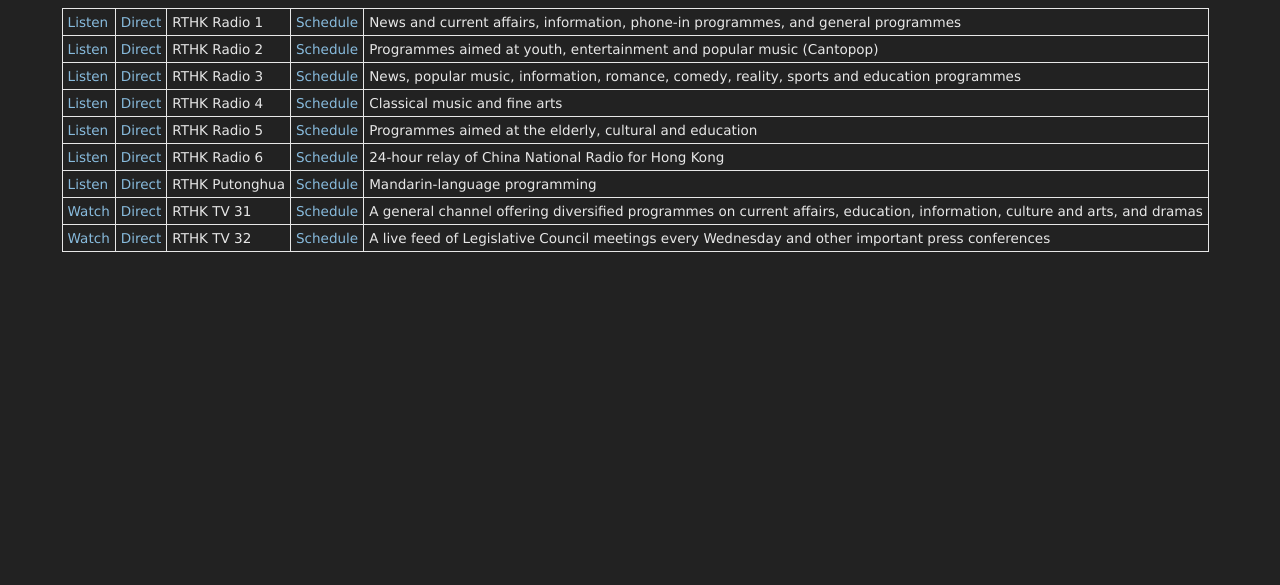
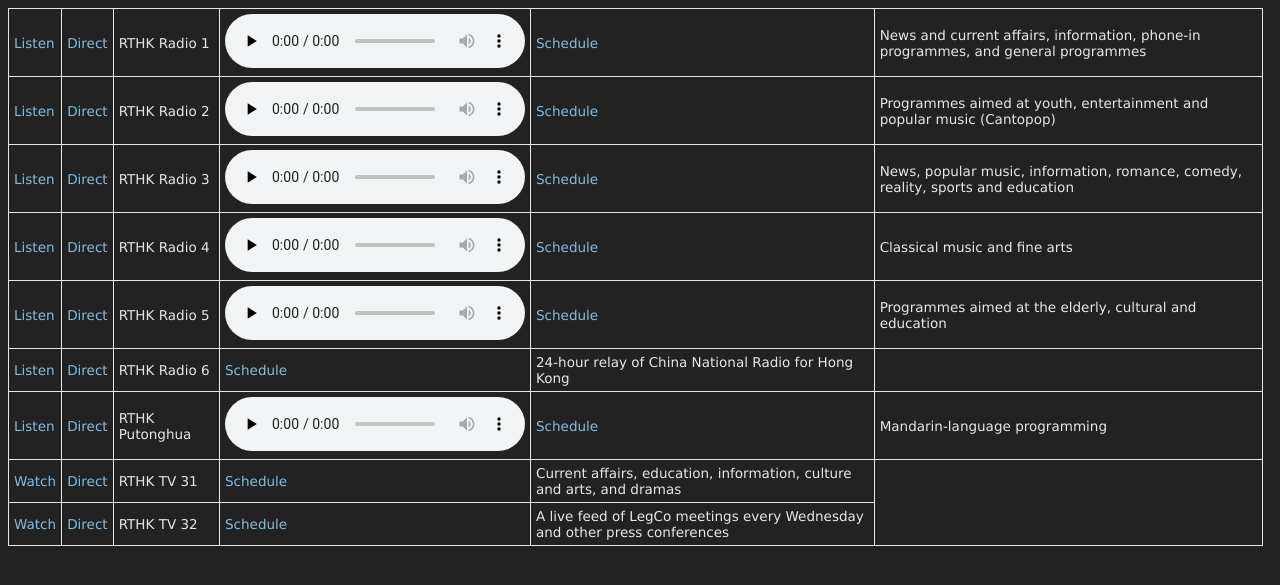
Before and after one commit to danburd/danburd.github.io, a Jekyll site: the page rthk.html, which Jekyll copies as it is, in a window 1280 px wide. Shown: the top 585 px of the page. Built offline with Jekyll 4.4.1, drawn with Linux system fonts in a browser that asks for light colours.

Commit message:
Added mp3 streams

```diff
--- a/rthk.html
+++ b/rthk.html
@@ -19,30 +19,35 @@
    <td><a href="/hlsjsaudio.html?stream=https://rthkaudio1-lh.akamaihd.net/i/radio1_1@355864/master.m3u8">Listen</a></td>
    <td><a href="https://rthkaudio1-lh.akamaihd.net/i/radio1_1@355864/master.m3u8" type="audio/mpeg">Direct</a></td>
    <td>RTHK Radio 1</td>
+   <td><audio controls preload="none"><source src="http://stm.rthk.hk/radio1" type="audio/mpeg"></audio></td>
    <td><a href="https://www.rthk.hk/radio/radio1?lang=en">Schedule</a></td>
    <td>News and current affairs, information, phone-in programmes, and general programmes</td>
   </tr>
    <td><a href="/hlsjsaudio.html?stream=https://rthkaudio2-lh.akamaihd.net/i/radio2_1@355865/master.m3u8">Listen</a></td>
    <td><a href="https://rthkaudio2-lh.akamaihd.net/i/radio2_1@355865/master.m3u8" type="audio/mpeg">Direct</a></td>
    <td>RTHK Radio 2</td>
+   <td><audio controls preload="none"><source src="http://stm.rthk.hk/radio2" type="audio/mpeg"></audio></td>
    <td><a href="https://www.rthk.hk/radio/radio2?lang=en">Schedule</a></td>
    <td>Programmes aimed at youth, entertainment and popular music (Cantopop)</td>
   </tr>
    <td><a href="/hlsjsaudio.html?stream=https://rthkaudio3-lh.akamaihd.net/i/radio3_1@355866/master.m3u8">Listen</a></td>
    <td><a href="https://rthkaudio3-lh.akamaihd.net/i/radio3_1@355866/master.m3u8" type="audio/mpeg">Direct</a></td>
    <td>RTHK Radio 3</td>
+   <td><audio controls preload="none"><source src="http://stm.rthk.hk/radio3" type="audio/mpeg"></audio></td>
    <td><a href="https://www.rthk.hk/radio/radio3?lang=en">Schedule</a></td>
-   <td>News, popular music, information, romance, comedy, reality, sports and education programmes</td>
+   <td>News, popular music, information, romance, comedy, reality, sports and education</td>
   </tr>
    <td><a href="/hlsjsaudio.html?stream=https://rthkaudio4-lh.akamaihd.net/i/radio4_1@355867/master.m3u8">Listen</a></td>
    <td><a href="https://rthkaudio4-lh.akamaihd.net/i/radio4_1@355867/master.m3u8" type="audio/mpeg">Direct</a></td>
    <td>RTHK Radio 4</td>
+   <td><audio controls preload="none"><source src="http://stm.rthk.hk/radio4" type="audio/mpeg"></audio></td>
    <td><a href="https://www.rthk.hk/radio/radio4?lang=en">Schedule</a></td>
    <td>Classical music and fine arts</td>
   </tr>
    <td><a href="/hlsjsaudio.html?stream=https://rthkaudio5-lh.akamaihd.net/i/radio5_1@355868/master.m3u8">Listen</a></td>
    <td><a href="https://rthkaudio5-lh.akamaihd.net/i/radio5_1@355868/master.m3u8" type="audio/mpeg">Direct</a></td>
    <td>RTHK Radio 5</td>
+   <td><audio controls preload="none"><source src="http://stm.rthk.hk/radio5" type="audio/mpeg"></audio></td>
    <td><a href="https://www.rthk.hk/radio/radio5?lang=en">Schedule</a></td>
    <td>Programmes aimed at the elderly, cultural and education</td>
   </tr>
@@ -56,6 +61,7 @@
    <td><a href="/hlsjsaudio.html?stream=https://rthkaudio6-lh.akamaihd.net/i/radiopth_1@355869/master.m3u8">Listen</a></td>
    <td><a href="https://rthkaudio6-lh.akamaihd.net/i/radiopth_1@355869/master.m3u8" type="audio/mpeg">Direct</a></td>
    <td>RTHK Putonghua</td>
+   <td><audio controls preload="none"><source src="http://stm.rthk.hk/radiopth" type="audio/mpeg"></audio></td>
    <td><a href="https://www.rthk.hk/radio/pth">Schedule</a></td>
    <td>Mandarin-language programming</td>
   </tr>
@@ -64,14 +70,14 @@
    <td><a href="https://www.rthk.hk/feeds/dtt/rthktv31_https.m3u8" type="audio/mpeg">Direct</a></td>
    <td>RTHK TV 31</td>
    <td><a href="https://www.rthk.hk/tv">Schedule</a></td>
-   <td>A general channel offering diversified programmes on current affairs, education, information, culture and arts, and dramas</td>
+   <td>Current affairs, education, information, culture and arts, and dramas</td>
   </tr>
   </tr>
    <td><a href="/hlsjsvideo.html?stream=https://www.rthk.hk/feeds/dtt/rthktv32_https.m3u8">Watch</a></td>
    <td><a href="https://www.rthk.hk/feeds/dtt/rthktv32_https.m3u8" type="audio/mpeg">Direct</a></td>
    <td>RTHK TV 32</td>
    <td><a href="https://www.rthk.hk/tv">Schedule</a></td>
-   <td>A live feed of Legislative Council meetings every Wednesday and other important press conferences</td>
+   <td>A live feed of LegCo meetings every Wednesday and other press conferences</td>
   </tr>
 </table>
 </body>
```
